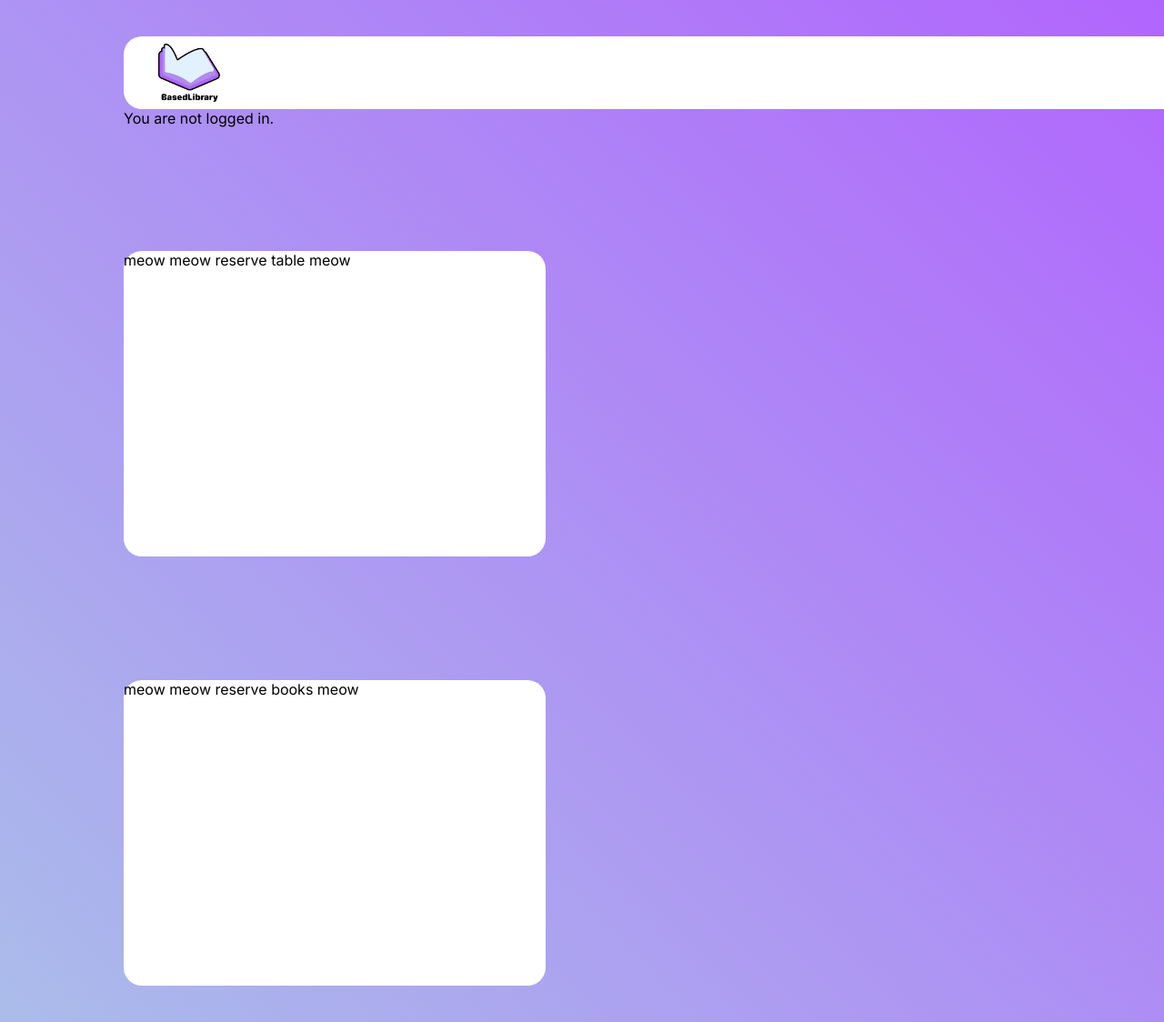
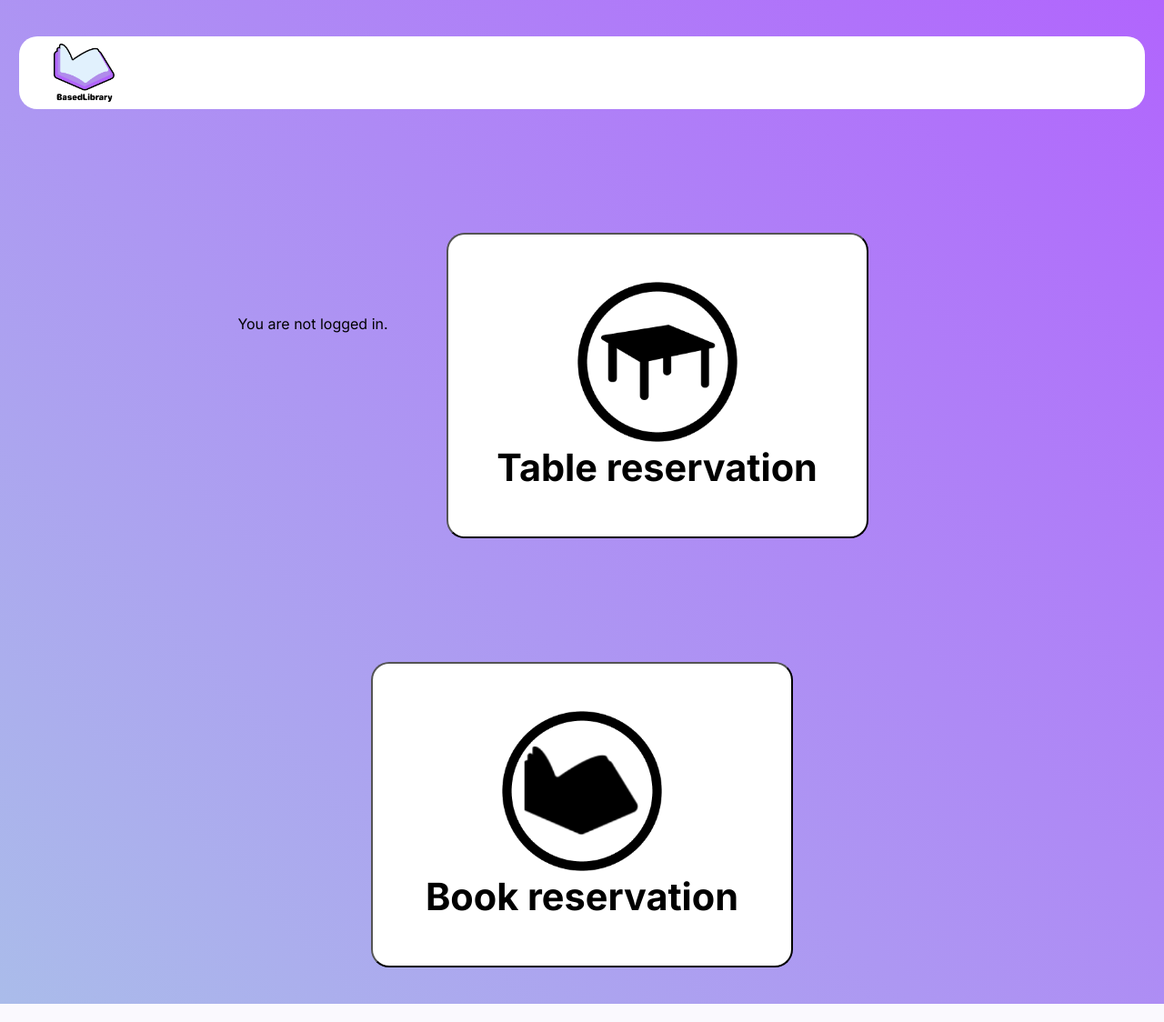
Before and after one commit to Punnychai/CSS326-Project, a PHP site: page /Member.php in a window 1280 px wide; the page is wider, and only the part inside the window is pictured. Shown: that part at 91% size. Run offline with PHP 8.4, Linux system fonts and the light colour scheme; data that the repository does not hold is empty.

Commit message:
Finished the Member page layout

```diff
--- a/Member.php
+++ b/Member.php
@@ -10,7 +10,7 @@
         <link rel="preconnect" href="https://fonts.googleapis.com" />
         <link rel="preconnect" href="https://fonts.gstatic.com" crossorigin />
     </head>
-    <body>
+    <body class="center">
         <div class="headbar row">
             <img src="pictures\CSS326BasedLib.png" alt="Logo" style="height: 8vh; position: relative; top: 1vh; left: 3vw">
             <div class="greet-text">
@@ -92,7 +92,7 @@
                 $faculty = $_SESSION['faculty'];
                 $doe = $_SESSION['doe'];
 
-                echo "User Type: $userType<br>";
+                //echo "User Type: $userType<br>"; //I commented this so Im not confused
 
                 if ($userType == "Member") {
                     echo "Member Type: $memberType<br>";
@@ -107,11 +107,13 @@
             // Close the database connection
             $mysqli->close();
         ?>
-        <div class="reserve">
-            <p>meow meow reserve table meow</p>
-        </div>
-        <div class="reserve">
-            <p>meow meow reserve books meow</p>
-        </div>
+        <button class="reserve">
+        <img src="pictures\table_icon_big.png" alt="" class="reserve-icon">
+            <br><label for="">Table reservation</label>
+        </button>
+        <button class="reserve">
+        <img src="pictures\book_icon_big.png" alt="" class="reserve-icon">
+            <br><label for="">Book reservation</label>
+        </button>
     </body>
 </html>
--- a/style.css
+++ b/style.css
@@ -82,7 +82,7 @@ body.login{
   height: 42vh;
   background-color: white;
   border-radius: 20px;
-  margin: 17vh 0 0 0;
+  margin: 17vh 5vw 0 5vw;
 }
 
 .reserve label{
```
Also changed, not shown: pictures/book_icon_big.png (added).
